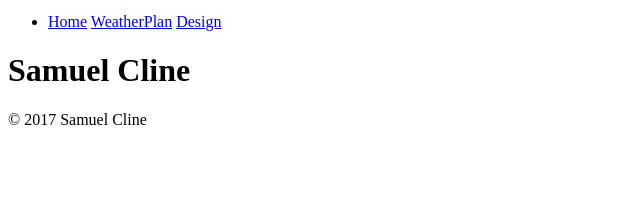
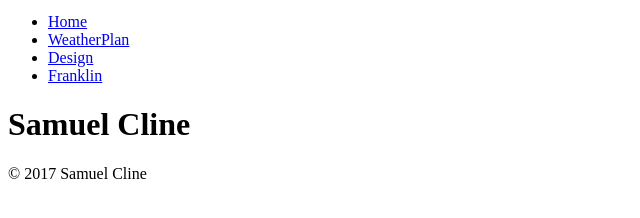
Before and after one commit to SamuellCline/SamuellCline.github.io, a plain HTML site: page index.html in a window 1280 px wide. Shown: the part 156-374 px from the top of the page, without its empty margins (0-640 px from the left). Drawn offline with Linux system fonts and the light colour scheme.

```diff
--- a/index.html
+++ b/index.html
@@ -11,6 +11,7 @@
     <title>Samuel Cline | CIT230</title>
 
 </head>
+
 <body>
     <!--The body holds the main content of a page-->
     <div id="wrapper">
@@ -26,13 +27,14 @@
 
         <nav>
             <ul>
-        <li>
-            <a href = "/index.html">Home</a>
-            <a href = "/weather/weatherplan.html">WeatherPlan</a>
-            <a href = "/html/design.html">Design</a>
+
+                <li><a href="/index.html">Home</a></li>
+                <li><a href="/weather/weatherplan.html">WeatherPlan</a></li>
+                <li><a href="/html/design.html">Design</a></li>
+                <li><a href="/weather/franklinweather.html">Franklin</a></li>
 
 
-        </li>
+
             </ul>
         </nav>
         <main>
```
Lines whose indentation alone changed are shown as unchanged.
